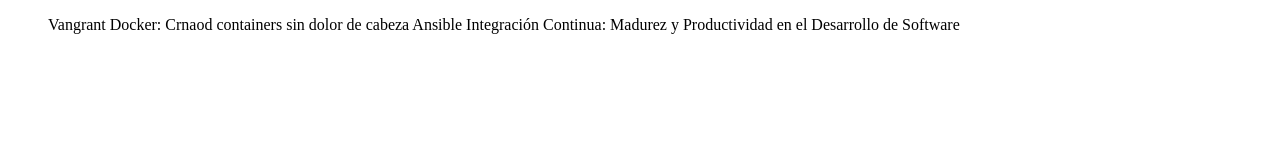
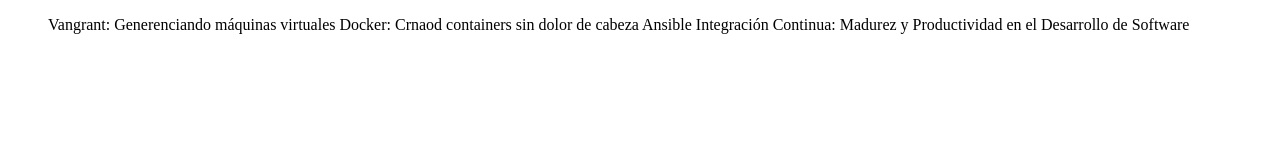
Before and after one commit to kelvinmartin489/alura-git, a plain HTML site: page index.html in a window 1280 px wide. Drawn offline with Linux system fonts and the light colour scheme.

Commit message:
corrigiendo curso de vangrant

```diff
--- a/index.html
+++ b/index.html
@@ -8,7 +8,7 @@
 </head>
 <body>
     <ul>
-        <l1>Vangrant</l1>
+        <l1>Vangrant: Generenciando máquinas virtuales</l1>
         <l1>Docker: Crnaod containers sin dolor de cabeza</l1>
         <l1>Ansible</l1>
         <l1>Integración Continua: Madurez y Productividad en el Desarrollo de Software</l1>
```
